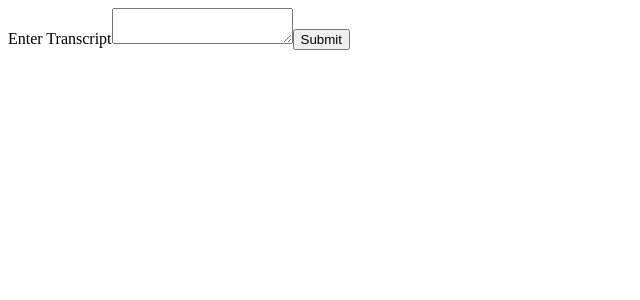
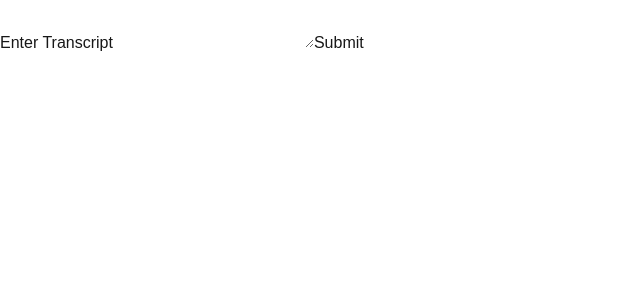
Before and after one commit to tc-wood/got-it, a Next.js app: page /input in a window 1280 px wide. Shown: the top 300 px of the page, without its empty margins (0-640 px from the left). Built offline with nearby package versions, Linux system fonts and the light colour scheme.

Commit message:
added styling sorry

```diff
--- /dev/null
+++ b/src/app/globals.css
@@ -0,0 +1,26 @@
+@import 'tailwindcss';
+
+:root {
+  --background: #ffffff;
+  --foreground: #171717;
+}
+
+@theme inline {
+  --color-background: var(--background);
+  --color-foreground: var(--foreground);
+  --font-sans: var(--font-geist-sans);
+  --font-mono: var(--font-geist-mono);
+}
+
+@media (prefers-color-scheme: dark) {
+  :root {
+    --background: #0a0a0a;
+    --foreground: #ededed;
+  }
+}
+
+body {
+  background: var(--background);
+  color: var(--foreground);
+  font-family: Arial, Helvetica, sans-serif;
+}
--- a/src/app/layout.tsx
+++ b/src/app/layout.tsx
@@ -1,32 +1,34 @@
-'use client';
+import type { Metadata } from 'next';
+import { Geist, Geist_Mono } from 'next/font/google';
+import './globals.css';
 
-import { useState } from 'react';
+const geistSans = Geist({
+  variable: '--font-geist-sans',
+  subsets: ['latin'],
+});
 
-export default function InputPage() {
-  const [input, setInput] = useState('');
+const geistMono = Geist_Mono({
+  variable: '--font-geist-mono',
+  subsets: ['latin'],
+});
 
-  const handleOnChange = (e: React.ChangeEvent<HTMLTextAreaElement>) => {
-    setInput(e.target.value);
-    console.log('User typing:', e.target.value);
-  };
+export const metadata: Metadata = {
+  title: 'Create Next App',
+  description: 'Generated by create next app',
+};
 
-  const handleSubmit = (e: React.FormEvent<HTMLFormElement>) => {
-    e.preventDefault();
-    console.log('Submitted transcript:', input);
-  };
-
+export default function RootLayout({
+  children,
+}: Readonly<{
+  children: React.ReactNode;
+}>) {
   return (
-    <div>
-      <form onSubmit={handleSubmit}>
-        <label htmlFor='data'>Enter Transcript</label>
-        <textarea
-          name='input'
-          id='data'
-          value={input}
-          onChange={handleOnChange}
-        />
-        <button type='submit'>Submit</button>
-      </form>
-    </div>
+    <html lang='en'>
+      <body
+        className={`${geistSans.variable} ${geistMono.variable} antialiased`}
+      >
+        {children}
+      </body>
+    </html>
   );
 }
```
